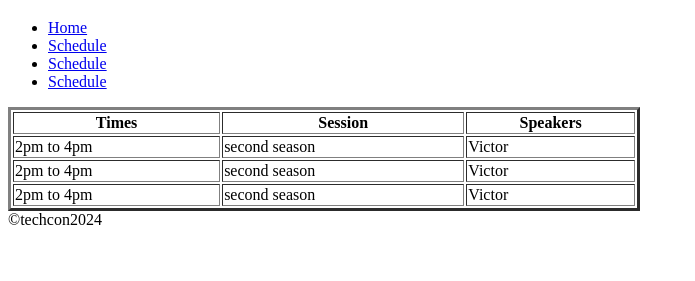
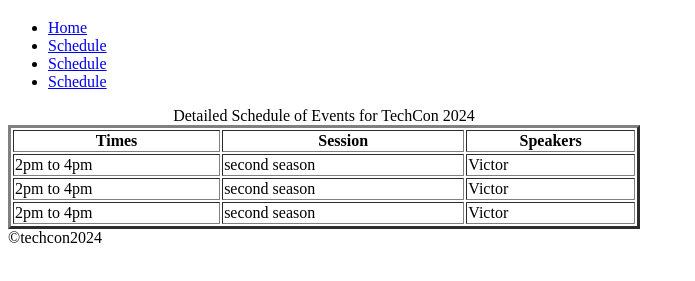
Before and after one commit to JuliusTyga/TechCon_HTML, a plain HTML site: page techcon_website/schedule.html in a window 1280 px wide. Shown: the part 61-342 px from the top of the page, without its empty margins (0-695 px from the left). Drawn offline with Linux system fonts and the light colour scheme.

Commit message:
i added caption to the table

```diff
--- a/techcon_website/schedule.html
+++ b/techcon_website/schedule.html
@@ -19,6 +19,7 @@
     </header>
     <main>
         <table border="3" style="width: 50%;">
+            <caption>Detailed Schedule of Events for TechCon 2024</caption>
             <thead>
                 <tr>
                     <th scope="col">Times</th>
```
